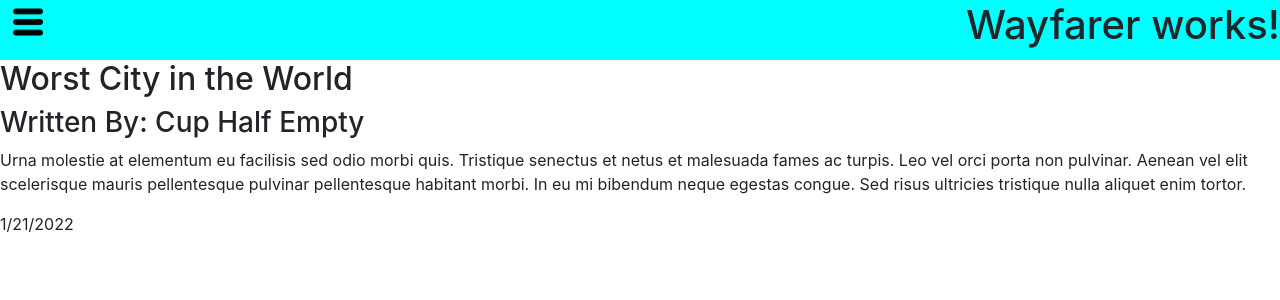
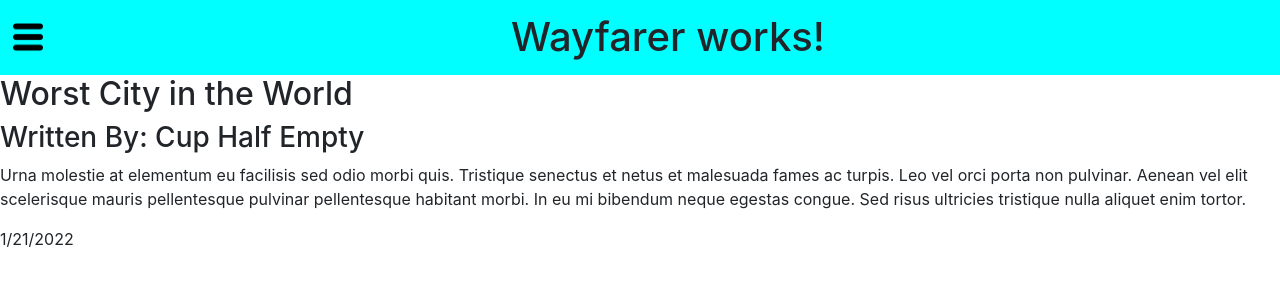
Before and after one commit to richardcblewett/wayfarer, an Angular app: page /cities/1/posts/2 in a window 1280 px wide. Shown: the top 300 px of the page. Built offline with nearby package versions, Linux system fonts and the light colour scheme.

Commit message:
made the header look better

```diff
--- a/src/app/header/header.component.css
+++ b/src/app/header/header.component.css
@@ -1,6 +1,12 @@
 h1 {
     min-height: 50px;
     text-align: center;
+    margin: auto;
+}
+
+nav {
+  margin-left: 0;
+  margin-top: 15px ;
 }
 
 header {
--- a/src/app/header/header.component.html
+++ b/src/app/header/header.component.html
@@ -2,6 +2,6 @@
     <nav>
         <app-navbtn></app-navbtn>
     </nav>
-    <h1>Wayfarer works!</h1>
+    <h1>Wayfarer works!    </h1>
 <!--    <app-search></app-search>-->
 </header>
```
